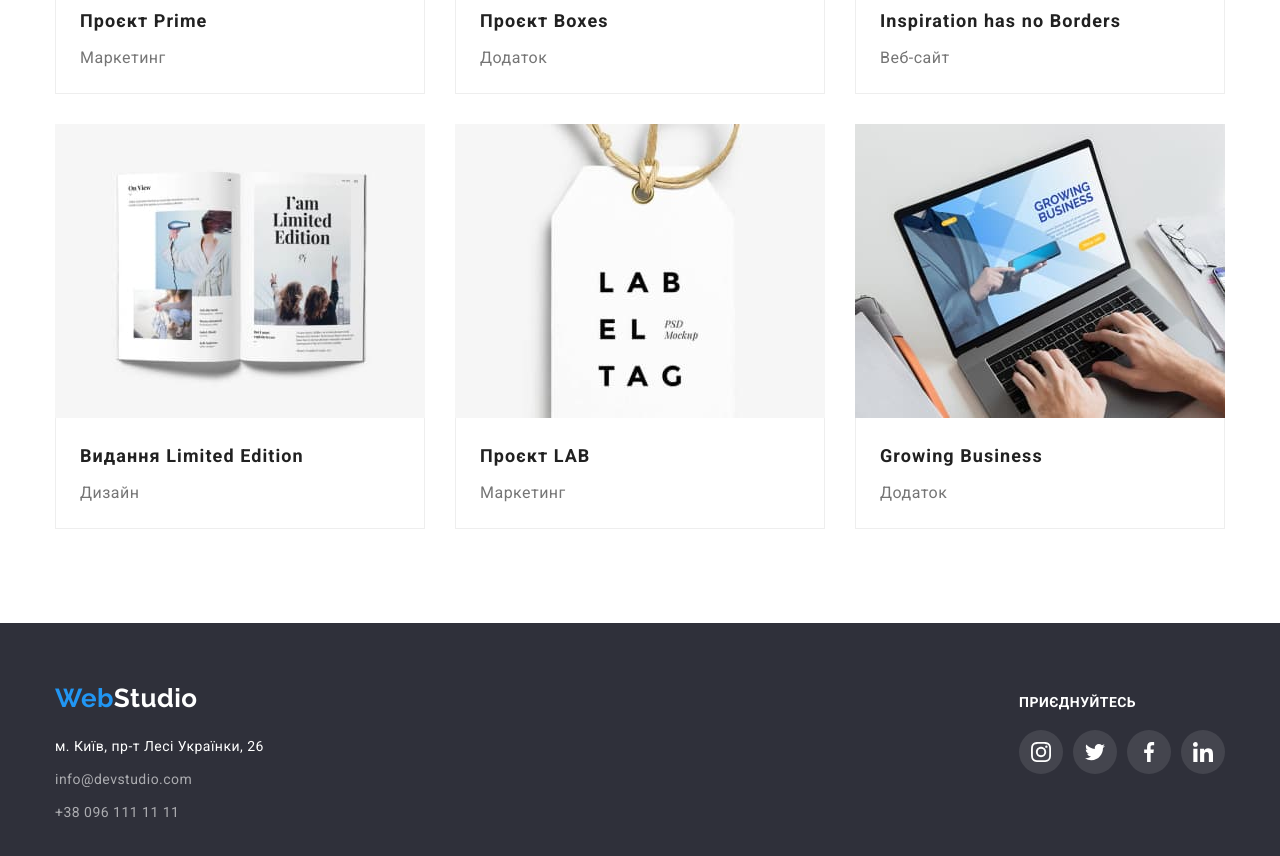
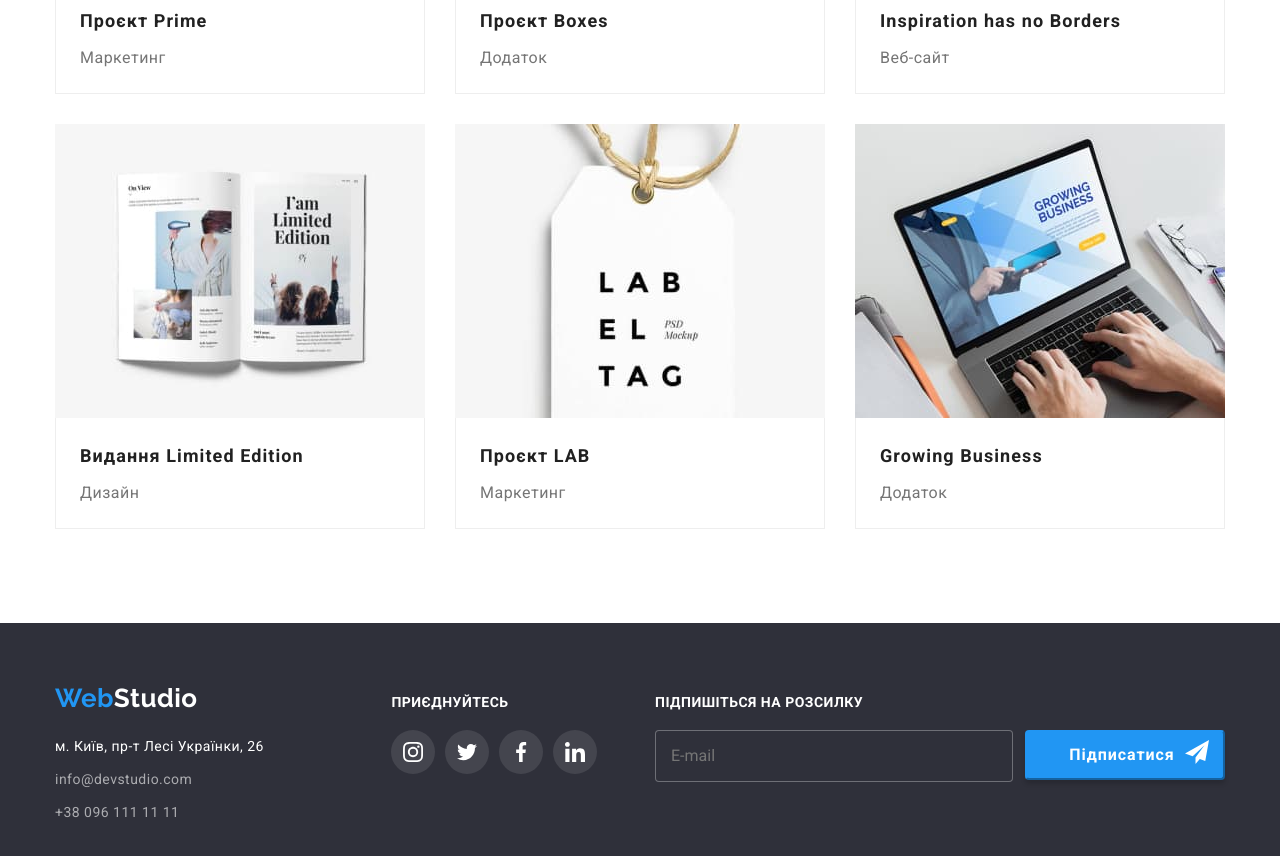
Before and after one commit to Olga-Zag/goit-markup-hw-06, a plain HTML site: page portfolio.html in a window 1280 px wide. Shown: the part 1009-1865 px from the top of the page. Drawn offline with nearby package versions, Linux system fonts and the light colour scheme.

Commit message:
fixing portfolio

```diff
--- a/css/styles.css
+++ b/css/styles.css
@@ -826,14 +826,15 @@ img {
 }
 .button-subscribe {
   position: relative;
-  eft: 0px;
-  /* display: block; */
+  left: 0;
+  padding-left: 0px;
   width: 200px;
   height: 50px;
   border-color: var(--focus-color);
   border-radius: 4px;
   align-items: center;
-  text-align: center;
+  /* text-align: center; */
+  justify-content: center;
   letter-spacing: 0.06em;
   color: var(--main-back-color);
   box-shadow: 0px 4px 4px rgba(0, 0, 0, 0.15);
--- a/portfolio.html
+++ b/portfolio.html
@@ -348,6 +348,28 @@
             </li>
           </ul>
         </div>
+        <div class="footer-form">
+          <label class="email-title" for="email-title"
+            >Підпишіться на розсилку</label
+          >
+          <div class="input-submit">
+            <input
+              class="form-input-footer"
+              name="email-title"
+              id="email-title"
+              type="text"
+              placeholder="E-mail"
+            />
+            <button class="button-subscribe" type="submit">
+              Підписатися
+              <span>
+                <svg class="footer-send-icon" width="24" height="24">
+                  <use href="./images/icons.svg#icon-icon-send"></use>
+                </svg>
+              </span>
+            </button>
+          </div>
+        </div>
       </div>
     </footer>
   </body>
```
